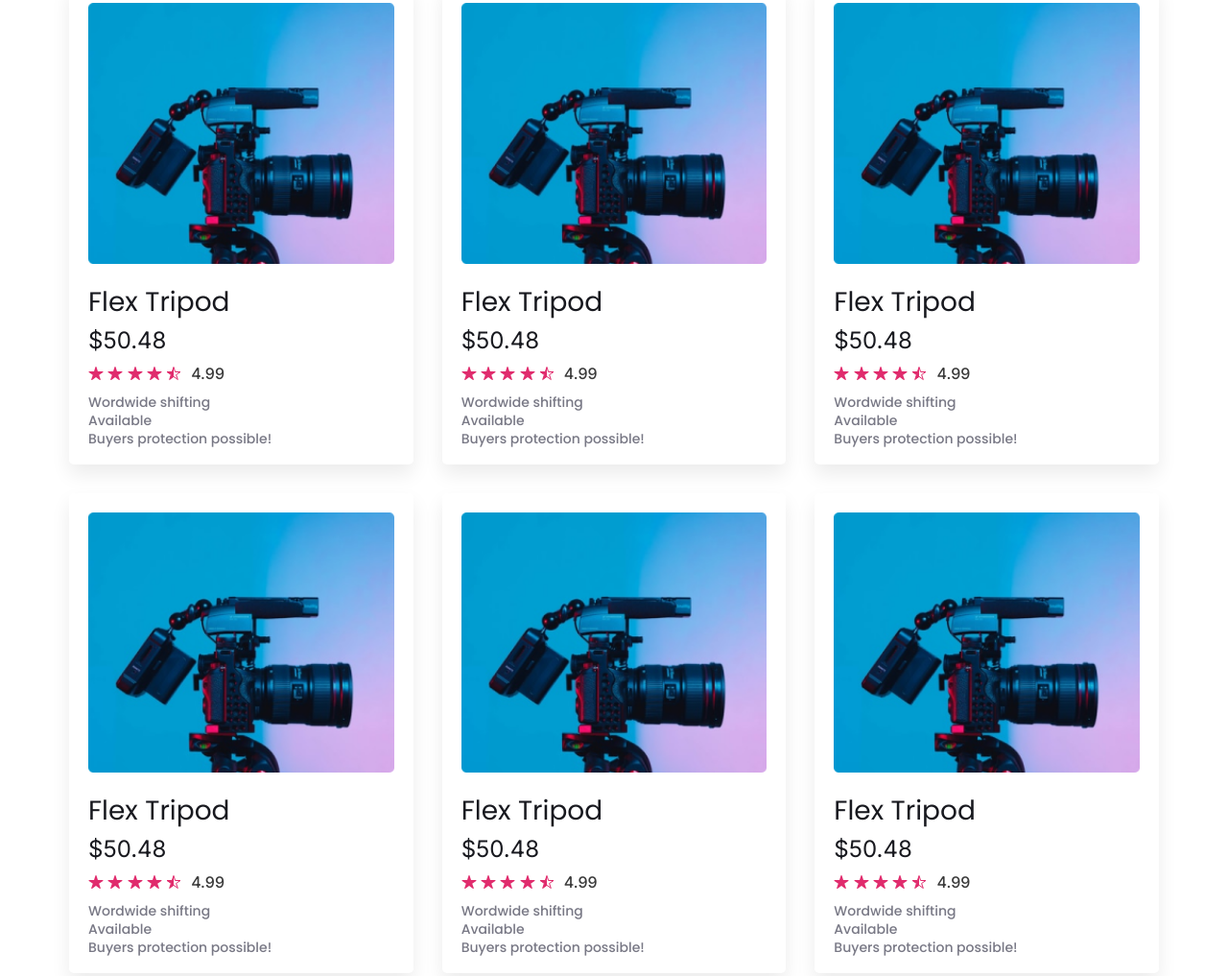
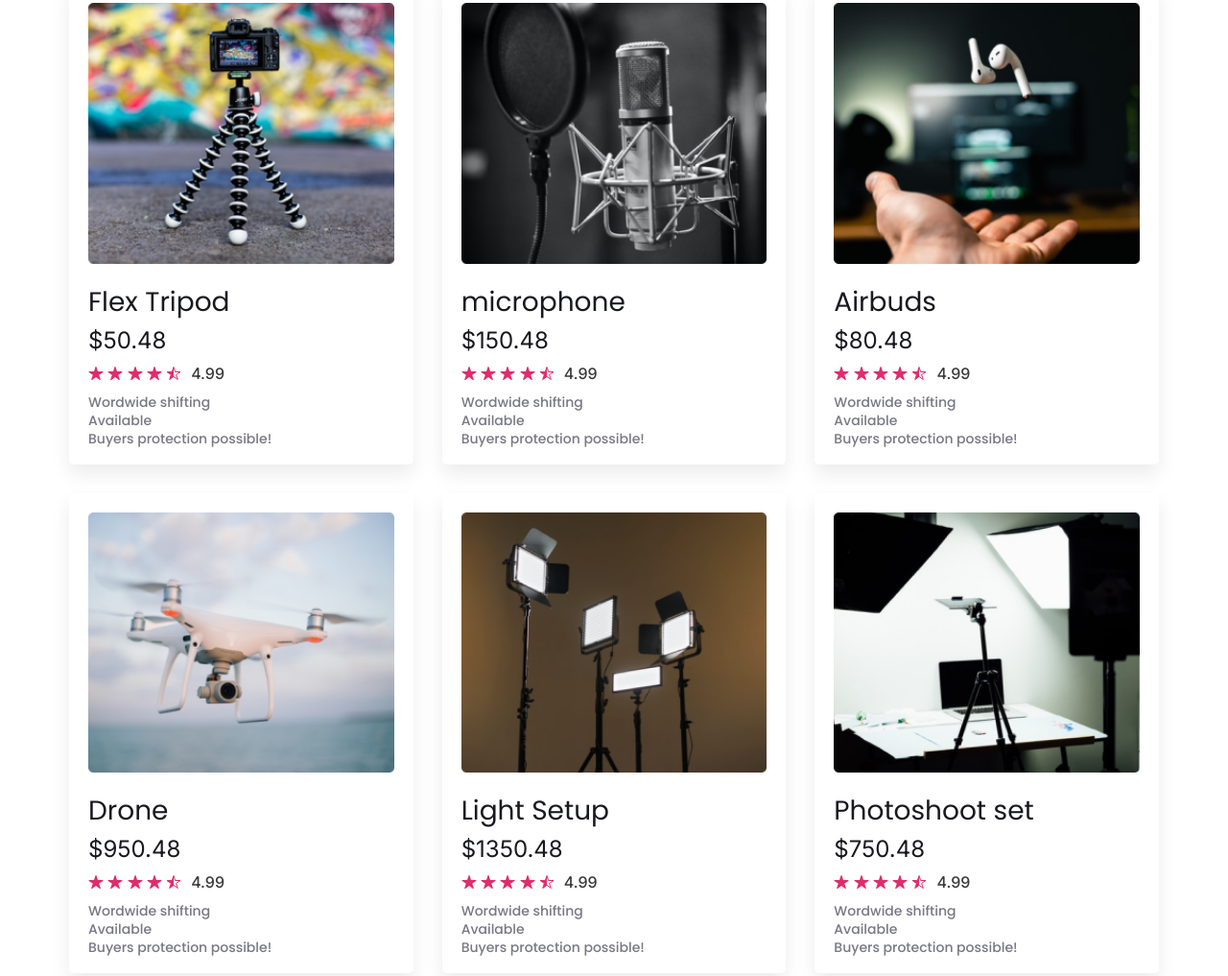
Before and after one commit to tanvirch0750/Influencer-Products, a plain HTML site: page index.html in a window 1280 px wide. Shown: the part 1132-2149 px from the top of the page at 96% size. Drawn offline with nearby package versions, Linux system fonts and the light colour scheme.

Commit message:
added products image and content

```diff
--- a/css/styles.css
+++ b/css/styles.css
@@ -168,6 +168,7 @@ a {
   background-color: var(--primary-color);
   color: var(--white-color);
   transition: all 300ms;
+  border-radius: 100px !important;
 }
 
 .btn__primary:hover,
@@ -367,7 +368,7 @@ a {
 .testimonial__box {
   display: grid;
   grid-template-columns: 60fr 40fr;
-  grid-gap: 5rem;
+  grid-gap: 2rem;
   background-color: var(--white-color);
   padding: 2rem;
   border-radius: 0.5rem;
@@ -449,7 +450,7 @@ a {
 .testimonial__img {
   width: 100%;
   height: 100%;
-  border-radius: 10px;
+  border-radius: 5px;
 }
 
 .testimonial__product-name {
--- a/index.html
+++ b/index.html
@@ -152,7 +152,7 @@
           <h2 class="heading-secondary">Popular Collection</h2>
           <div class="products__items">
             <div class="products__item">
-              <img src="images/camera.png" alt="camera" class="product__img" />
+              <img src="images/tripod.png" alt="camera" class="product__img" />
               <div class="product__content">
                 <h3 class="product__title heading__tertiary">Flex Tripod</h3>
                 <p class="product__price">$50.48</p>
@@ -177,10 +177,10 @@
             </div>
             <!--  -->
             <div class="products__item">
-              <img src="images/camera.png" alt="camera" class="product__img" />
+              <img src="images/mic.png" alt="camera" class="product__img" />
               <div class="product__content">
-                <h3 class="product__title heading__tertiary">Flex Tripod</h3>
-                <p class="product__price">$50.48</p>
+                <h3 class="product__title heading__tertiary">microphone</h3>
+                <p class="product__price">$150.48</p>
                 <div class="product__rating">
                   <div class="product__rating-icons">
                     <ion-icon name="star"></ion-icon>
@@ -202,10 +202,85 @@
             </div>
             <!-- -->
             <div class="products__item">
-              <img src="images/camera.png" alt="camera" class="product__img" />
+              <img src="images/airpod.png" alt="camera" class="product__img" />
               <div class="product__content">
-                <h3 class="product__title heading__tertiary">Flex Tripod</h3>
-                <p class="product__price">$50.48</p>
+                <h3 class="product__title heading__tertiary">Airbuds</h3>
+                <p class="product__price">$80.48</p>
+                <div class="product__rating">
+                  <div class="product__rating-icons">
+                    <ion-icon name="star"></ion-icon>
+                    <ion-icon name="star"></ion-icon>
+                    <ion-icon name="star"></ion-icon>
+                    <ion-icon name="star"></ion-icon>
+                    <ion-icon name="star-half"></ion-icon>
+                  </div>
+                  <span class="product__rating-number">4.99</span>
+                </div>
+                <div class="product__details">
+                  <p class="product_details-text">Wordwide shifting</p>
+                  <p class="product_details-text">Available</p>
+                  <p class="product_details-text">
+                    Buyers protection possible!
+                  </p>
+                </div>
+              </div>
+            </div>
+            <!--  -->
+            <div class="products__item">
+              <img src="images/drone.png" alt="camera" class="product__img" />
+              <div class="product__content">
+                <h3 class="product__title heading__tertiary">Drone</h3>
+                <p class="product__price">$950.48</p>
+                <div class="product__rating">
+                  <div class="product__rating-icons">
+                    <ion-icon name="star"></ion-icon>
+                    <ion-icon name="star"></ion-icon>
+                    <ion-icon name="star"></ion-icon>
+                    <ion-icon name="star"></ion-icon>
+                    <ion-icon name="star-half"></ion-icon>
+                  </div>
+                  <span class="product__rating-number">4.99</span>
+                </div>
+                <div class="product__details">
+                  <p class="product_details-text">Wordwide shifting</p>
+                  <p class="product_details-text">Available</p>
+                  <p class="product_details-text">
+                    Buyers protection possible!
+                  </p>
+                </div>
+              </div>
+            </div>
+            <!--  -->
+            <div class="products__item">
+              <img src="images/lights.png" alt="camera" class="product__img" />
+              <div class="product__content">
+                <h3 class="product__title heading__tertiary">Light Setup</h3>
+                <p class="product__price">$1350.48</p>
+                <div class="product__rating">
+                  <div class="product__rating-icons">
+                    <ion-icon name="star"></ion-icon>
+                    <ion-icon name="star"></ion-icon>
+                    <ion-icon name="star"></ion-icon>
+                    <ion-icon name="star"></ion-icon>
+                    <ion-icon name="star-half"></ion-icon>
+                  </div>
+                  <span class="product__rating-number">4.99</span>
+                </div>
+                <div class="product__details">
+                  <p class="product_details-text">Wordwide shifting</p>
+                  <p class="product_details-text">Available</p>
+                  <p class="product_details-text">
+                    Buyers protection possible!
+                  </p>
+                </div>
+              </div>
+            </div>
+            <!--  -->
+            <div class="products__item">
+              <img src="images/setup.png" alt="camera" class="product__img" />
+              <div class="product__content">
+                <h3 class="product__title heading__tertiary">Photoshoot set</h3>
+                <p class="product__price">$750.48</p>
                 <div class="product__rating">
                   <div class="product__rating-icons">
                     <ion-icon name="star"></ion-icon>
@@ -229,8 +304,10 @@
             <div class="products__item">
               <img src="images/camera.png" alt="camera" class="product__img" />
               <div class="product__content">
-                <h3 class="product__title heading__tertiary">Flex Tripod</h3>
-                <p class="product__price">$50.48</p>
+                <h3 class="product__title heading__tertiary">
+                  Vlogging Camera
+                </h3>
+                <p class="product__price">$1850.48</p>
                 <div class="product__rating">
                   <div class="product__rating-icons">
                     <ion-icon name="star"></ion-icon>
@@ -252,10 +329,14 @@
             </div>
             <!--  -->
             <div class="products__item">
-              <img src="images/camera.png" alt="camera" class="product__img" />
+              <img
+                src="images/single-light.png"
+                alt="camera"
+                class="product__img"
+              />
               <div class="product__content">
-                <h3 class="product__title heading__tertiary">Flex Tripod</h3>
-                <p class="product__price">$50.48</p>
+                <h3 class="product__title heading__tertiary">Green Screen</h3>
+                <p class="product__price">$1450.48</p>
                 <div class="product__rating">
                   <div class="product__rating-icons">
                     <ion-icon name="star"></ion-icon>
@@ -277,10 +358,10 @@
             </div>
             <!--  -->
             <div class="products__item">
-              <img src="images/camera.png" alt="camera" class="product__img" />
+              <img src="images/action.png" alt="camera" class="product__img" />
               <div class="product__content">
-                <h3 class="product__title heading__tertiary">Flex Tripod</h3>
-                <p class="product__price">$50.48</p>
+                <h3 class="product__title heading__tertiary">Action Camera</h3>
+                <p class="product__price">$1150.48</p>
                 <div class="product__rating">
                   <div class="product__rating-icons">
                     <ion-icon name="star"></ion-icon>
@@ -300,7 +381,6 @@
                 </div>
               </div>
             </div>
-            <!--  -->
           </div>
           <div class="products__btn">
             <a href="#" class="btn btn__secondary">
```
